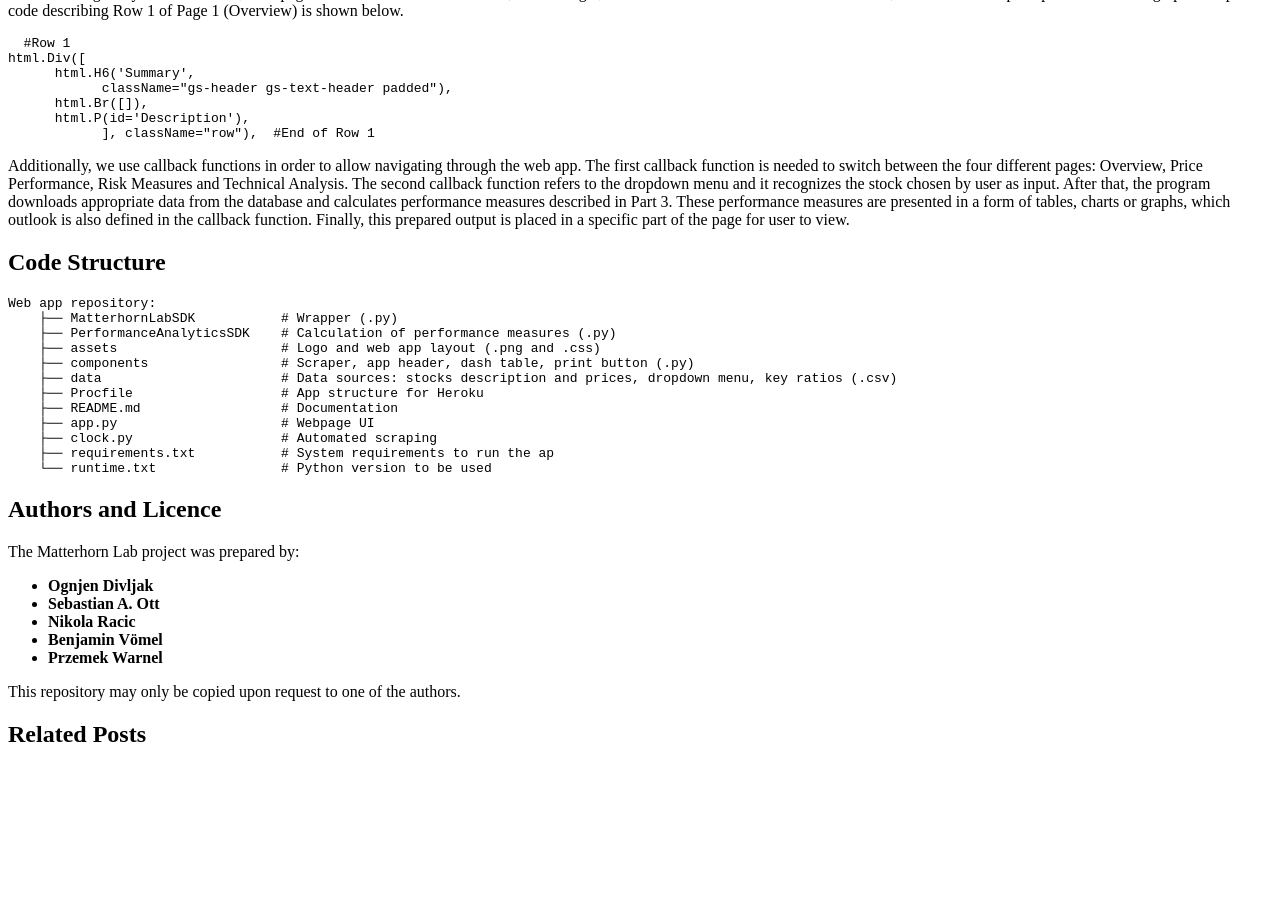
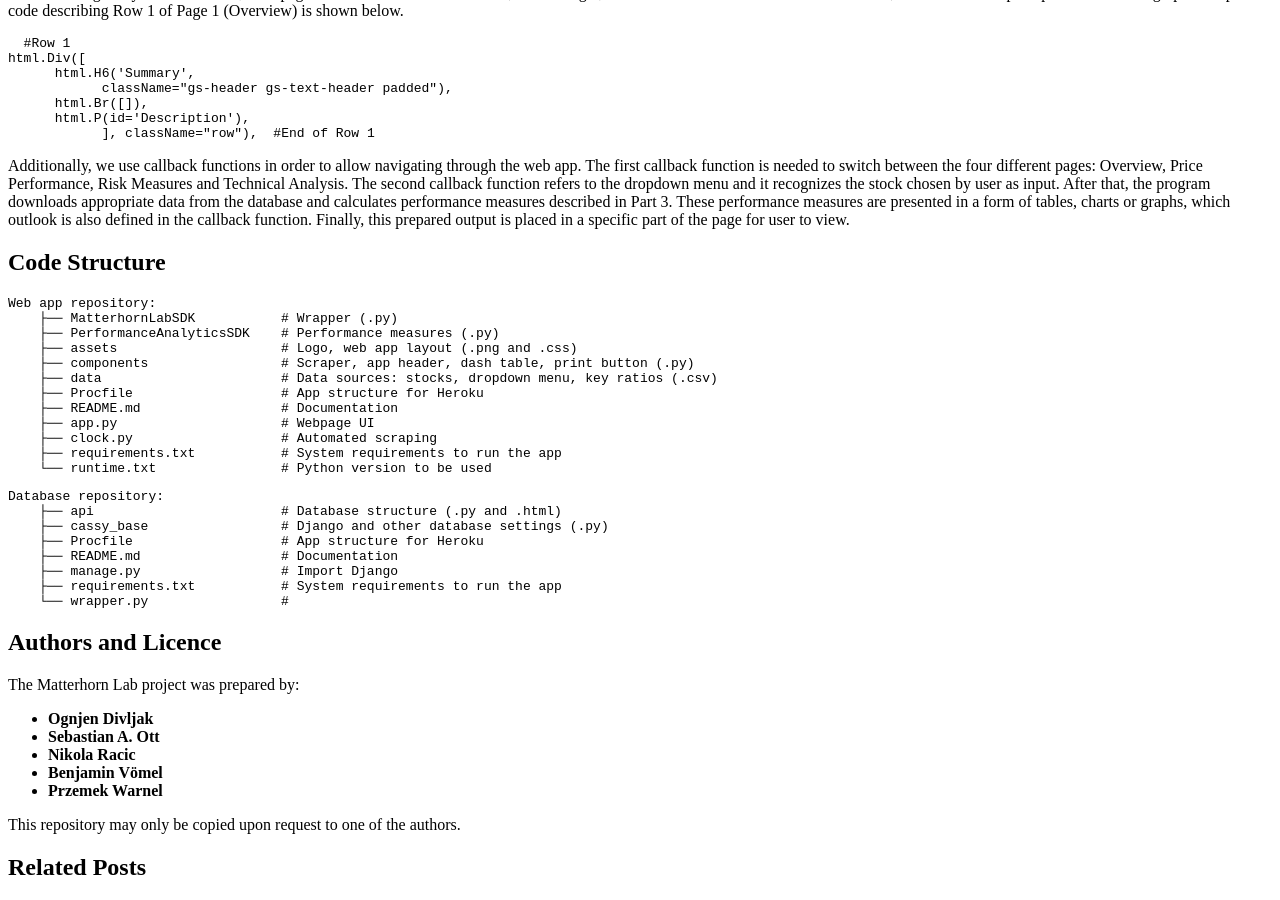
Before and after one commit to matterhornlab/matterhornlab.github.io, a Jekyll site: the page built from _posts/2019-05-24-launch-of-matterhorn-lab.md, in a window 1280 px wide and 900 px high, scrolled down 8678 px. Built offline with Jekyll 4.4.1, drawn with Linux system fonts in a browser that asks for light colours; Markdown is read by kramdown in place of the engine named in the settings; before the commit the page ends 9445 px from its top, so only the background shows below that.

Commit message:
Update 2019-05-24-launch-of-matterhorn-lab.md

````diff
--- a/_posts/2019-05-24-launch-of-matterhorn-lab.md
+++ b/_posts/2019-05-24-launch-of-matterhorn-lab.md
@@ -151,18 +151,27 @@ Additionally, we use callback functions in order to allow navigating through the
 ```
 Web app repository:
     ├── MatterhornLabSDK           # Wrapper (.py)
-    ├── PerformanceAnalyticsSDK    # Calculation of performance measures (.py)
-    ├── assets                     # Logo and web app layout (.png and .css)
+    ├── PerformanceAnalyticsSDK    # Performance measures (.py)
+    ├── assets                     # Logo, web app layout (.png and .css)
     ├── components                 # Scraper, app header, dash table, print button (.py)
-    ├── data                       # Data sources: stocks description and prices, dropdown menu, key ratios (.csv)
+    ├── data                       # Data sources: stocks, dropdown menu, key ratios (.csv)
     ├── Procfile                   # App structure for Heroku
     ├── README.md                  # Documentation
     ├── app.py                     # Webpage UI
     ├── clock.py                   # Automated scraping
-    ├── requirements.txt           # System requirements to run the ap
+    ├── requirements.txt           # System requirements to run the app
     └── runtime.txt                # Python version to be used
 ```
-
+```
+Database repository:
+    ├── api                        # Database structure (.py and .html)
+    ├── cassy_base                 # Django and other database settings (.py)
+    ├── Procfile                   # App structure for Heroku
+    ├── README.md                  # Documentation
+    ├── manage.py                  # Import Django
+    ├── requirements.txt           # System requirements to run the app
+    └── wrapper.py                 #
+```
 
 ## Authors and Licence
 The Matterhorn Lab project was prepared by:
````
